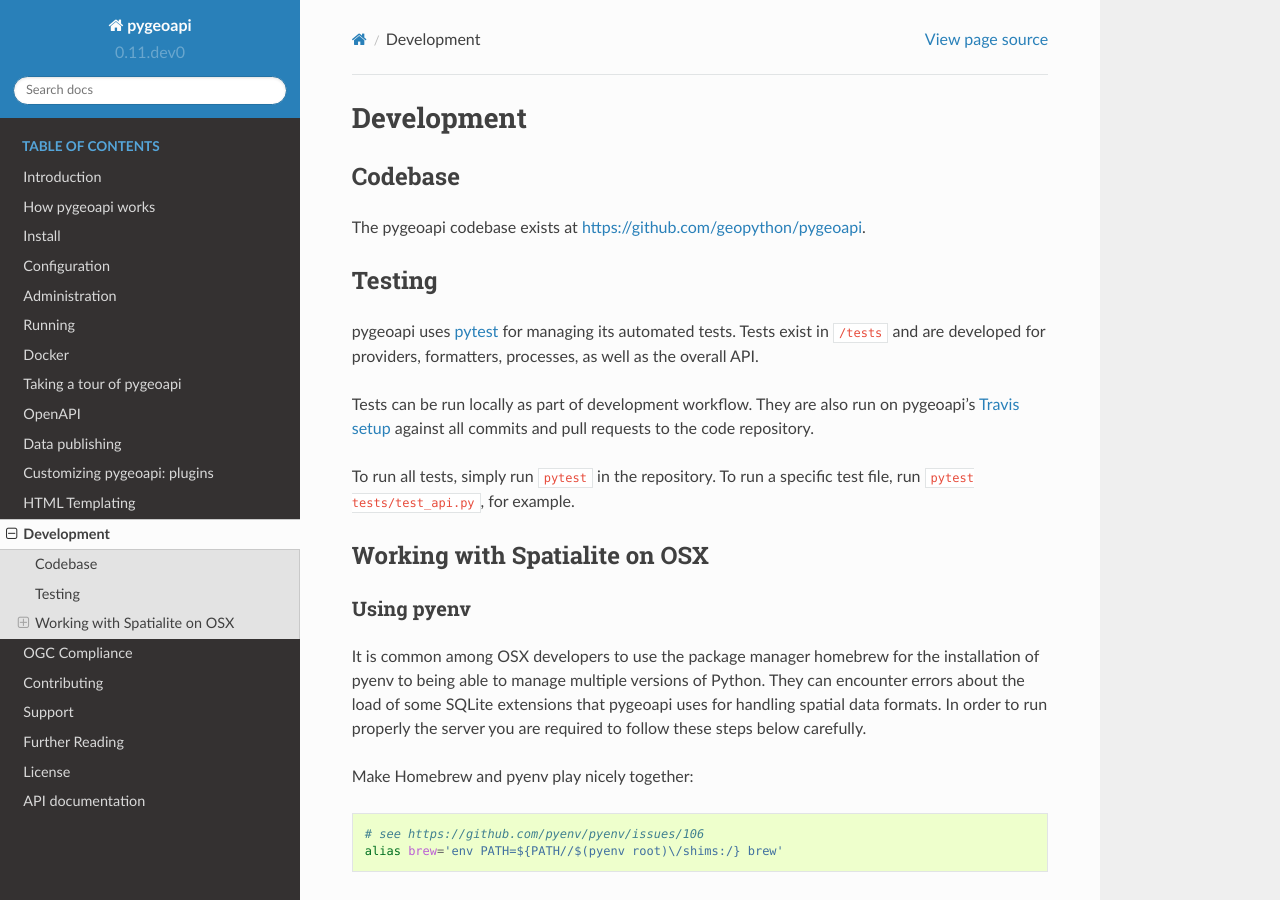
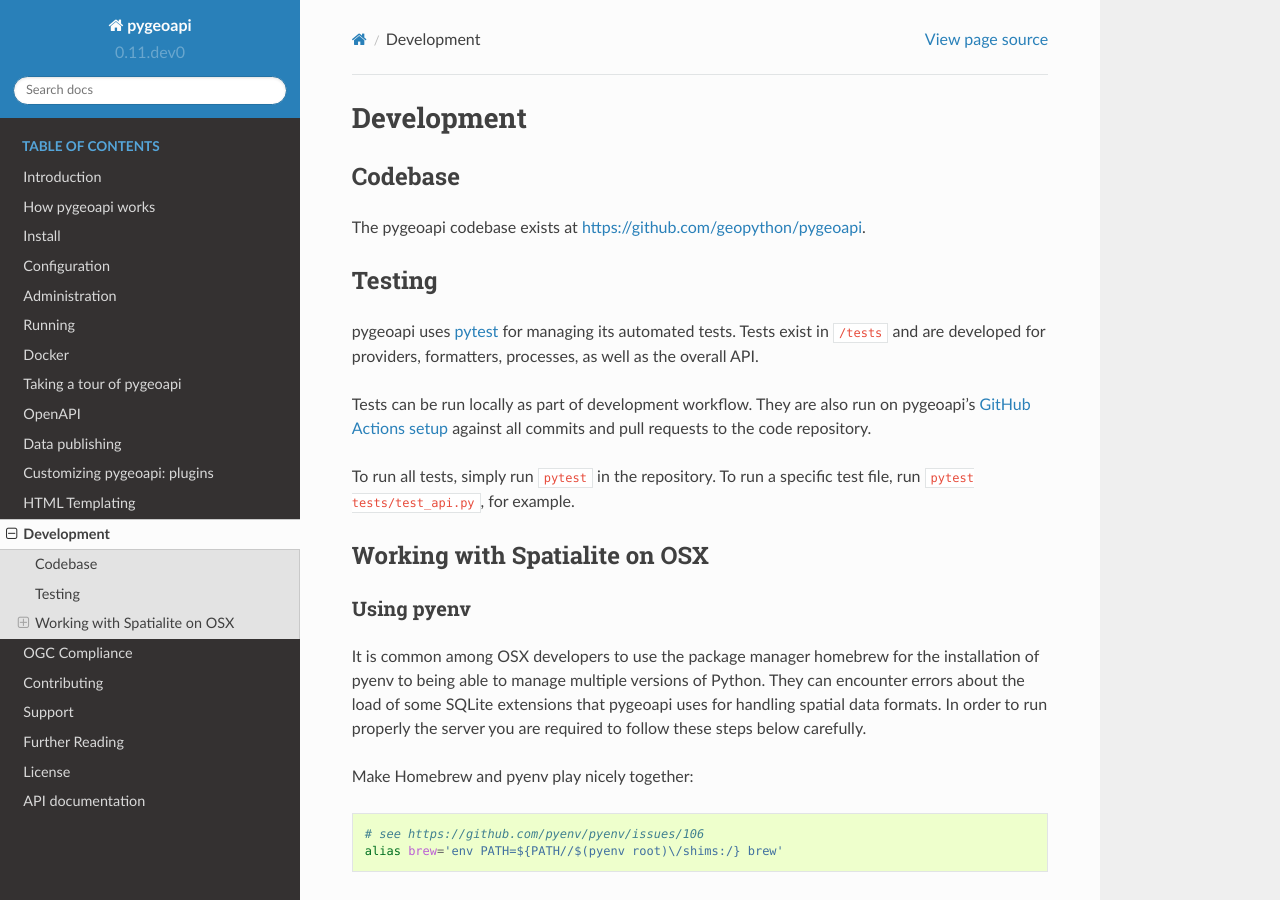
Before and after one commit to geopython/pygeoapi, a Sphinx documentation site: the page built from docs/source/development.rst, in a window 1280 px wide and 900 px high. Built offline with Sphinx 7.4.7 and the Read the Docs theme 2.0.0, drawn with Linux system fonts in a browser that asks for light colours.

Commit message:
migrate to GitHub Actions (#616)

```diff
--- a/docs/source/development.rst
+++ b/docs/source/development.rst
@@ -17,7 +17,7 @@
 overall API.
 
 Tests can be run locally as part of development workflow.  They are also run on pygeoapi’s
-`Travis setup`_ against all commits and pull requests to the code repository.
+`GitHub Actions setup`_ against all commits and pull requests to the code repository.
 
 To run all tests, simply run ``pytest`` in the repository.  To run a specific test file,
 run ``pytest tests/test_api.py``, for example.
@@ -68,4 +68,4 @@
    SPATIALITE_LIBRARY_PATH=/usr/local/lib/mod_spatialite.dylib
 
 
-.. _`Travis setup`: https://github.com/geopython/pygeoapi/blob/master/.travis.yml
+.. _`GitHub Actions setup`: https://github.com/geopython/pygeoapi/blob/master/.github/workflows/main.yml
--- a/requirements-provider.txt
+++ b/requirements-provider.txt
@@ -1,6 +1,6 @@
 elasticsearch==7.1.0
 fiona
-GDAL>=3.0.0
+#GDAL>=3.0.0
 netCDF4
 psycopg2-binary==2.8.4
 pygeometa
```
Also changed, not shown: README.md (+1 -1 lines), .travis.yml (deleted), 1 other file.
